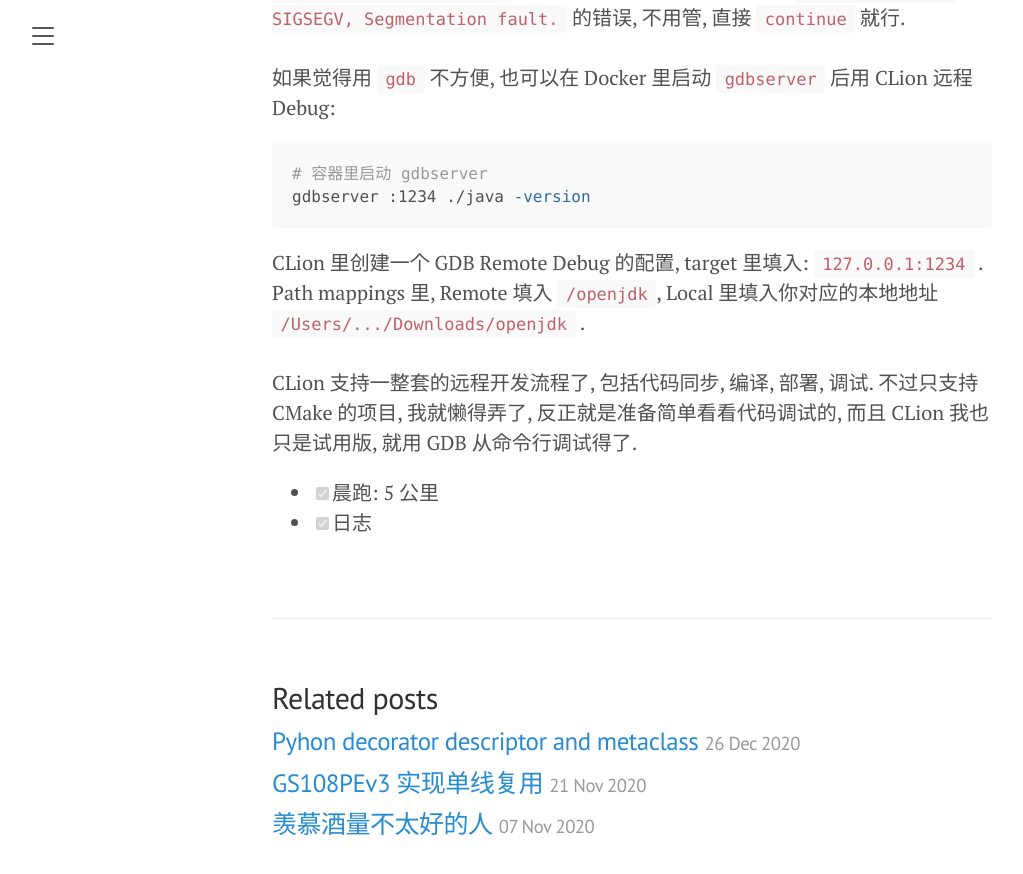
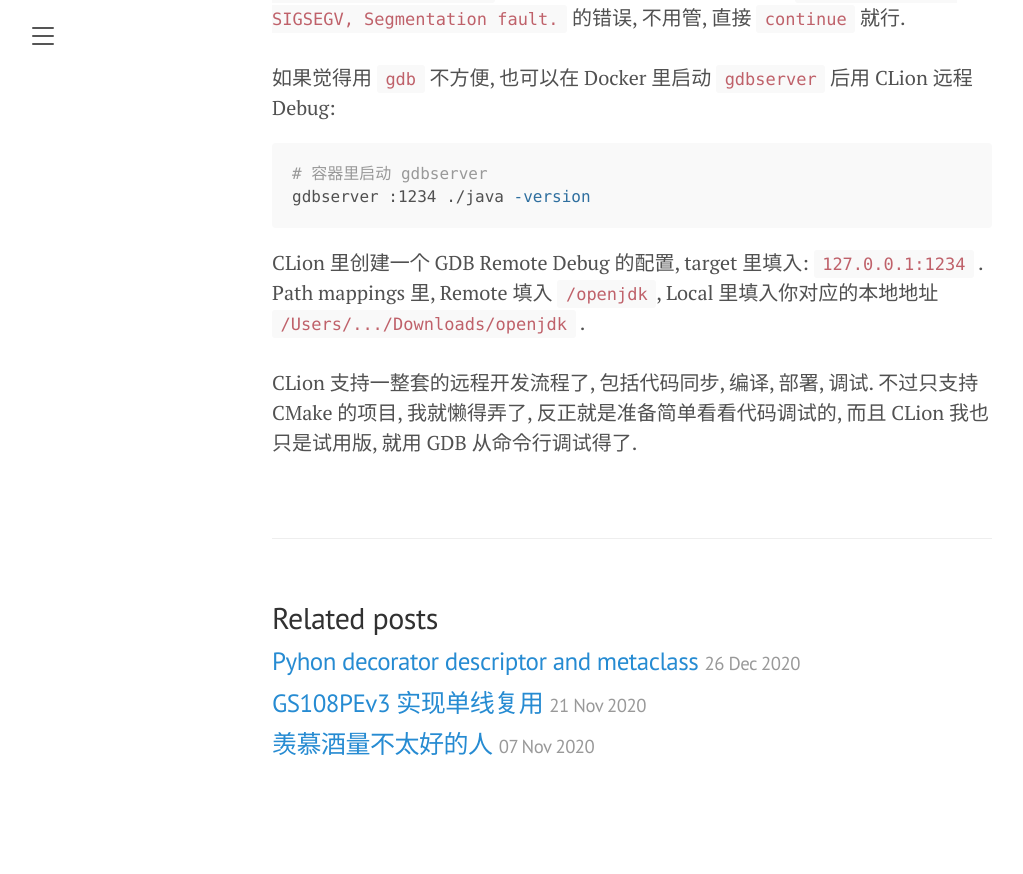
Before and after one commit to yoncise/yoncise.github.io, a Jekyll site: the page built from _posts/2020/2020-10-21-14737369.md, in a window 1280 px wide and 900 px high, scrolled down 1615 px. Shown: the top 874 px of the window, without its empty margins (8-1031 px from the left). Built offline with Jekyll 4.4.1, drawn with Linux system fonts in a browser that asks for light colours; after the commit the page ends 2435 px from its top, so only the background shows below that.

Commit message:
sync from yuque

````diff
--- a/_posts/2020/2020-10-21-14737369.md
+++ b/_posts/2020/2020-10-21-14737369.md
@@ -38,7 +38,4 @@ docker run -v ~/Downloads/openjdk:/openjdk -it -p 1234:1234 --rm --security-opt
 gdbserver :1234 ./java -version
 ```
 CLion 里创建一个 GDB Remote Debug 的配置, target 里填入: `127.0.0.1:1234` . Path mappings 里, Remote 填入 `/openjdk`, Local 里填入你对应的本地地址 `/Users/.../Downloads/openjdk` .<br />
-<br />CLion 支持一整套的远程开发流程了, 包括代码同步, 编译, 部署, 调试. 不过只支持 CMake 的项目, 我就懒得弄了, 反正就是准备简单看看代码调试的, 而且 CLion 我也只是试用版, 就用 GDB 从命令行调试得了. <br />
-
-- [x] 晨跑: 5 公里
-- [x] 日志
+<br />CLion 支持一整套的远程开发流程了, 包括代码同步, 编译, 部署, 调试. 不过只支持 CMake 的项目, 我就懒得弄了, 反正就是准备简单看看代码调试的, 而且 CLion 我也只是试用版, 就用 GDB 从命令行调试得了.
````
